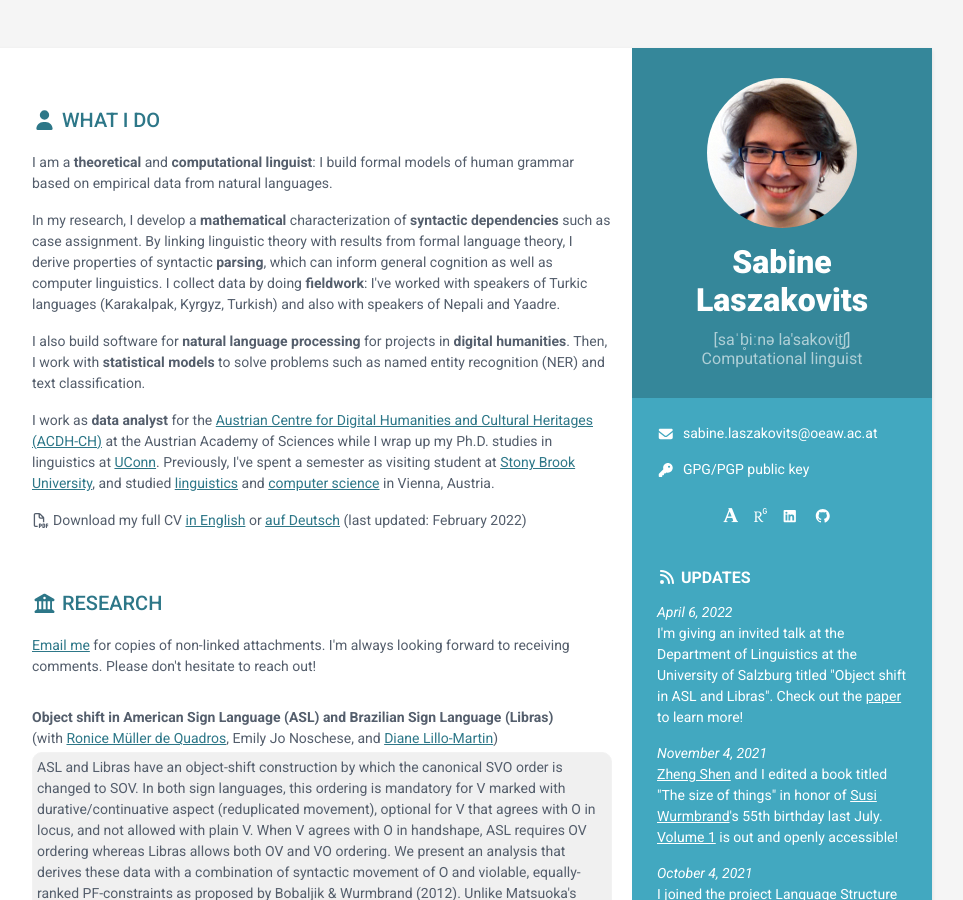
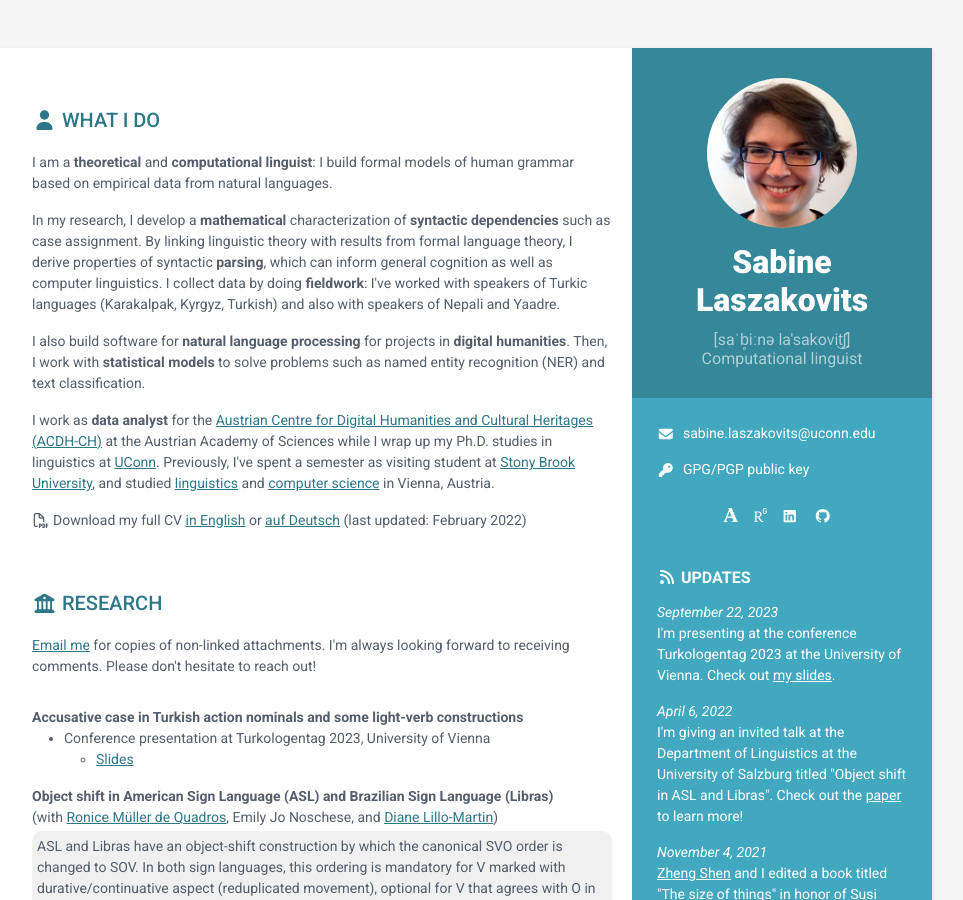
Before and after one commit to laszabine/laszabine.github.io, a Jekyll site: the page built from index.html, in a window 1280 px wide and 900 px high. Shown: the whole window, without its empty margins (188-1151 px from the left). Built offline with Jekyll 4.4.1, drawn with Linux system fonts in a browser that asks for light colours; nearby versions of some CDN libraries; library files that are not in the unit come from our copies.

Commit message:
add changes to conference

```diff
--- a/_config.yml
+++ b/_config.yml
@@ -17,7 +17,7 @@ tagline: "Computational linguist"
 pic: profile.png #place a 100x100 picture inside /assets/images/ folder and provide the name here
 
 #sidebar links
-email: sabine.laszakovits@oeaw.ac.at
+email: sabine.laszakovits@uconn.edu
 #phone: 012 345 6789
 pgp: downloads/laszakovits-pgp.asc
 website: sabine.laszakovits.net #do not add http://
--- a/_includes/research.html
+++ b/_includes/research.html
@@ -10,6 +10,13 @@
         Please don't hesitate to reach out!
       </p>
     </div><!--//intro-->
+
+<div class="item">
+<span class="title">Accusative case in Turkish action nominals and some light-verb constructions</span>
+<ul>
+<li>Conference presentation at Turkologentag 2023, University of Vienna
+<ul><li><a href="http://dx.doi.org/10.13140/RG.2.2.20270.89927" target="_blank">Slides</a></li></u>
+</li></ul></div>
 
     <div class="item">
       <span class="title">
--- a/_includes/updates.html
+++ b/_includes/updates.html
@@ -3,6 +3,15 @@
     <i class="fas fa-rss"></i>
     Updates
   </h2>
+
+<div class="item">
+<div class="when">September 22, 2023</div>
+<div class="details">
+I'm presenting at the conference Turkologentag 2023 at the University of Vienna.
+Check out
+<a href="http://dx.doi.org/10.13140/RG.2.2.20270.89927" target="_blank">my slides</a>.
+</div>
+</div>
 
   <div class="item">
     <div class="when">April 6, 2022</div>
```
